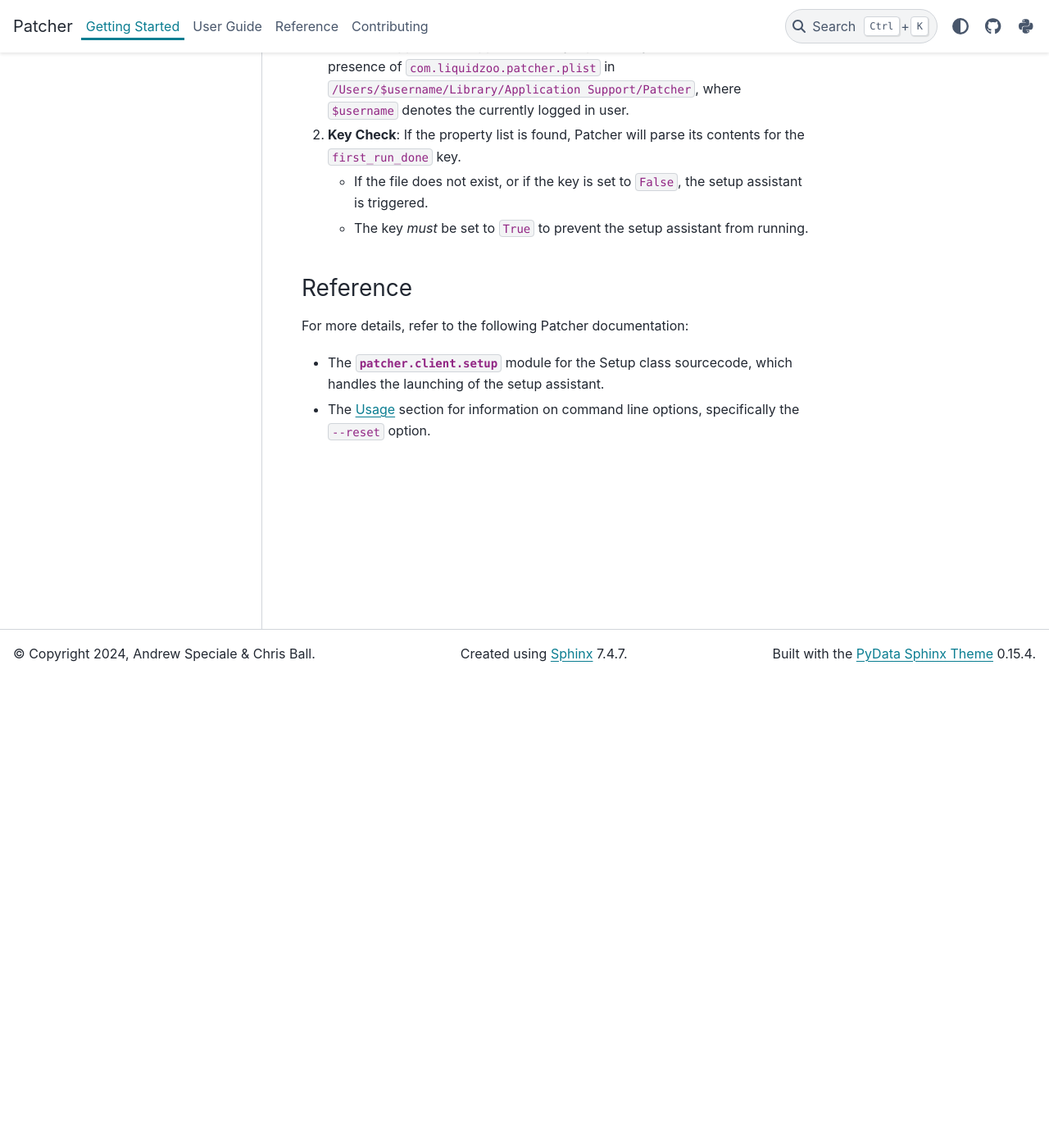
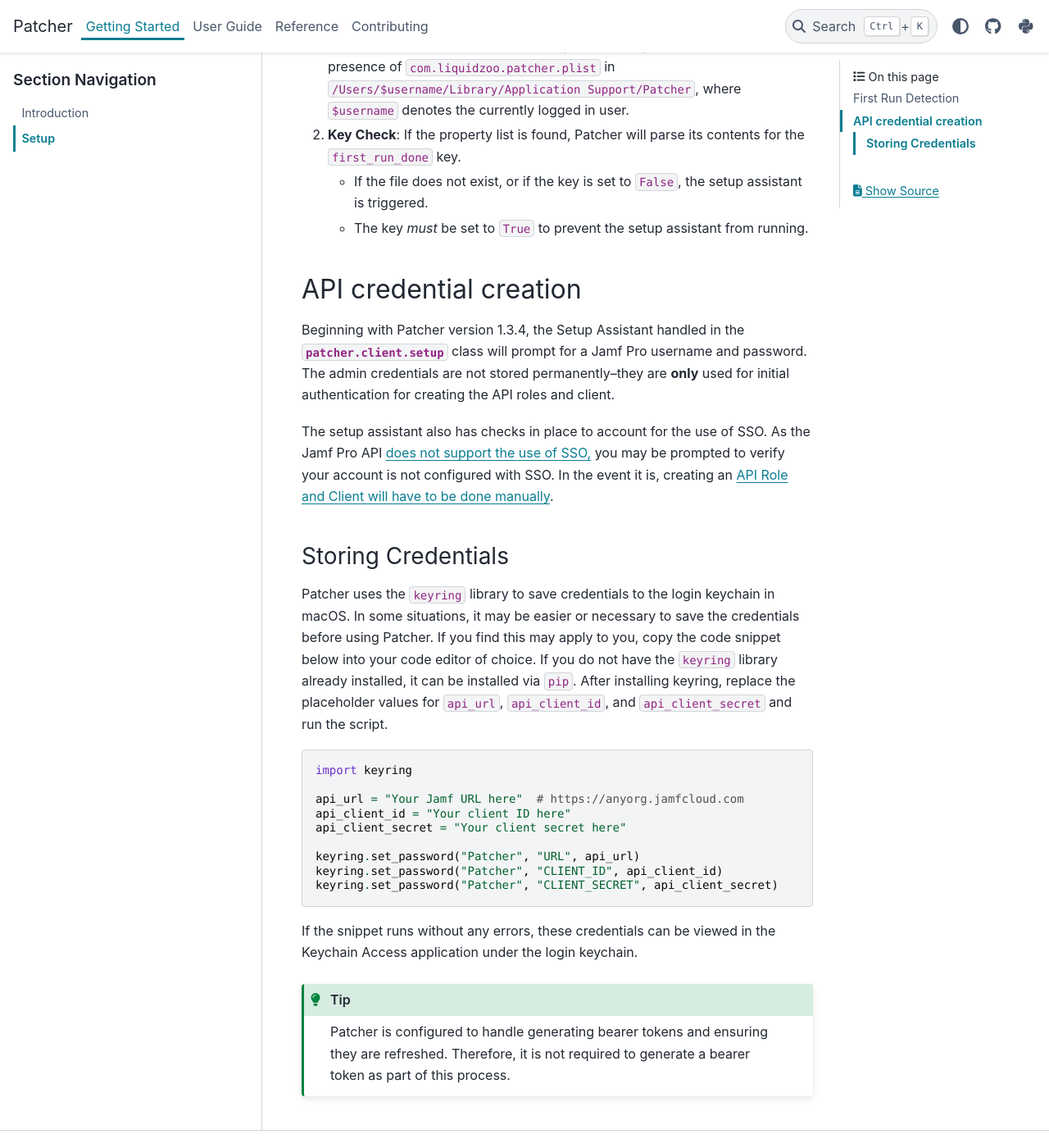
Before and after one commit to liquidz00/Patcher, a Sphinx documentation site: the page built from docs/getting_started/setup.rst, in a window 1280 px wide and 1400 px high, scrolled down 574 px. Shown: the whole window at 82% size. Built offline with Sphinx 7.4.7 and the PyData theme 0.15.4, drawn with Linux system fonts in a browser that asks for light colours.

Commit message:
Add documentation on automatic API creation

```diff
--- a/docs/getting_started/introduction.rst
+++ b/docs/getting_started/introduction.rst
@@ -17,7 +17,9 @@
 
 Ensure you have Python 3.10 or higher, and access to a Jamf Pro instance with administrator privileges.
 
-**For versions 1.3.4 and later**: Patcher can automatically handle the creation of API clients and roles, provided SSO is not used for Jamf Pro accounts. If SSO is used, you will need to manually create and provide an API client and role for Patcher.
+.. tip::
+
+    **For versions 1.3.4 and later**: Patcher can automatically handle the creation of API clients and roles, provided SSO is not used for Jamf Pro accounts. If SSO is used, you will need to manually create and provide an API client and role for Patcher.
 
 If manual creation is required, create a dedicated API client for Patcher use. Reference the :ref:`Jamf Deployment Guide <jamf-guide>` for assistance.
 
--- a/docs/getting_started/setup.rst
+++ b/docs/getting_started/setup.rst
@@ -18,11 +18,32 @@
    - If the file does not exist, or if the key is set to ``False``, the setup assistant is triggered.
    - The key *must* be set to ``True`` to prevent the setup assistant from running.
 
+API credential creation
+-----------------------
 
-Reference
-^^^^^^^^^
+Beginning with Patcher version 1.3.4, the Setup Assistant handled in the :mod:`patcher.client.setup` class will prompt for a Jamf Pro username and password. The admin credentials are not stored permanently--they are **only** used for initial authentication for creating the API roles and client.
 
-For more details, refer to the following Patcher documentation:
+The setup assistant also has checks in place to account for the use of SSO. As the Jamf Pro API `does not support the use of SSO, <https://developer.jamf.com/jamf-pro/docs/jamf-pro-api-overview#authentication-and-authorization>`_ you may be prompted to verify your account is not configured with SSO. In the event it is, creating an :ref:`API Role and Client will have to be done manually <jamf-guide>`.
 
-- The :mod:`patcher.client.setup` module for the Setup class sourcecode, which handles the launching of the setup assistant.
-- The :ref:`usage` section for information on command line options, specifically the ``--reset`` option.
+Storing Credentials
+^^^^^^^^^^^^^^^^^^^
+
+Patcher uses the ``keyring`` library to save credentials to the login keychain in macOS. In some situations, it may be easier or necessary to save the credentials before using Patcher. If you find this may apply to you, copy the code snippet below into your code editor of choice. If you do not have the ``keyring`` library already installed, it can be installed via ``pip``. After installing keyring, replace the placeholder values for ``api_url``, ``api_client_id``, and ``api_client_secret`` and run the script.
+
+.. code-block:: python
+
+    import keyring
+
+    api_url = "Your Jamf URL here"  # https://anyorg.jamfcloud.com
+    api_client_id = "Your client ID here"
+    api_client_secret = "Your client secret here"
+
+    keyring.set_password("Patcher", "URL", api_url)
+    keyring.set_password("Patcher", "CLIENT_ID", api_client_id)
+    keyring.set_password("Patcher", "CLIENT_SECRET", api_client_secret)
+
+If the snippet runs without any errors, these credentials can be viewed in the Keychain Access application under the login keychain.
+
+.. tip::
+
+    Patcher is configured to handle generating bearer tokens and ensuring they are refreshed. Therefore, it is not required to generate a bearer token as part of this process.
```
